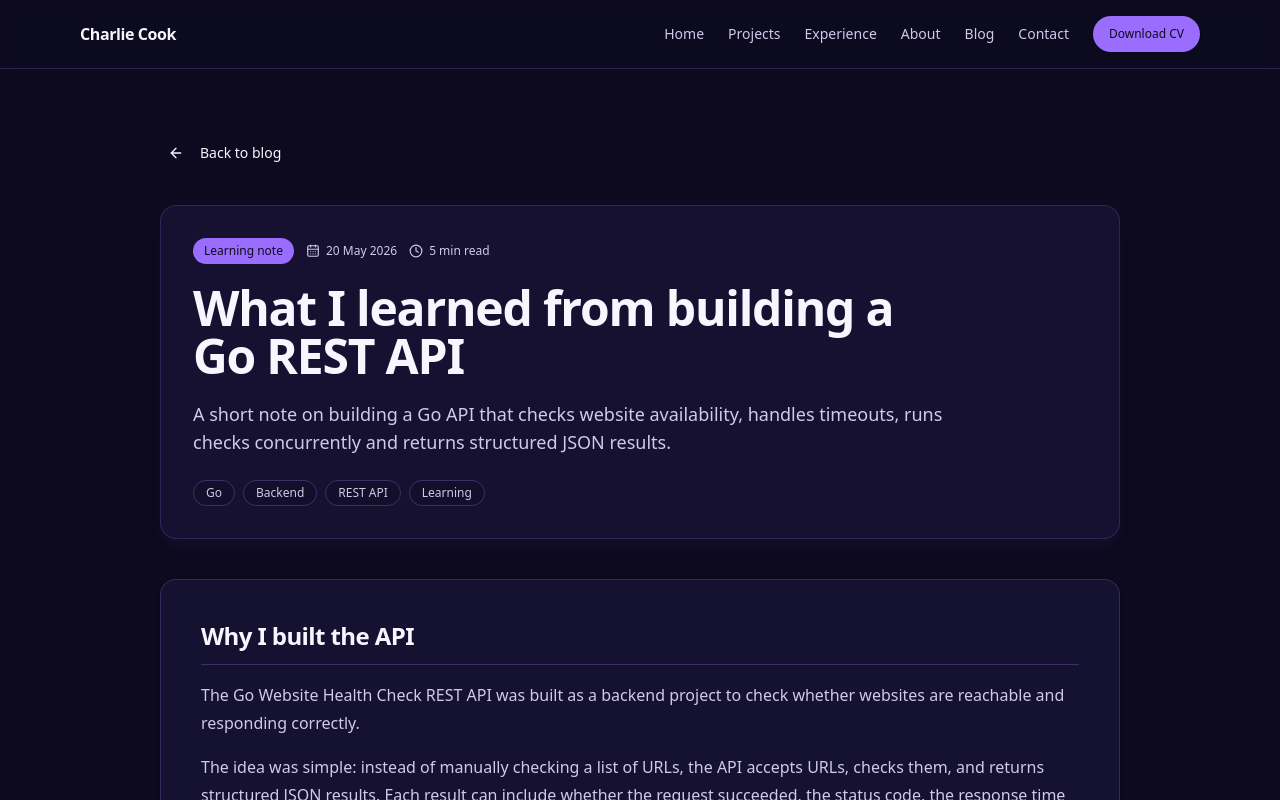
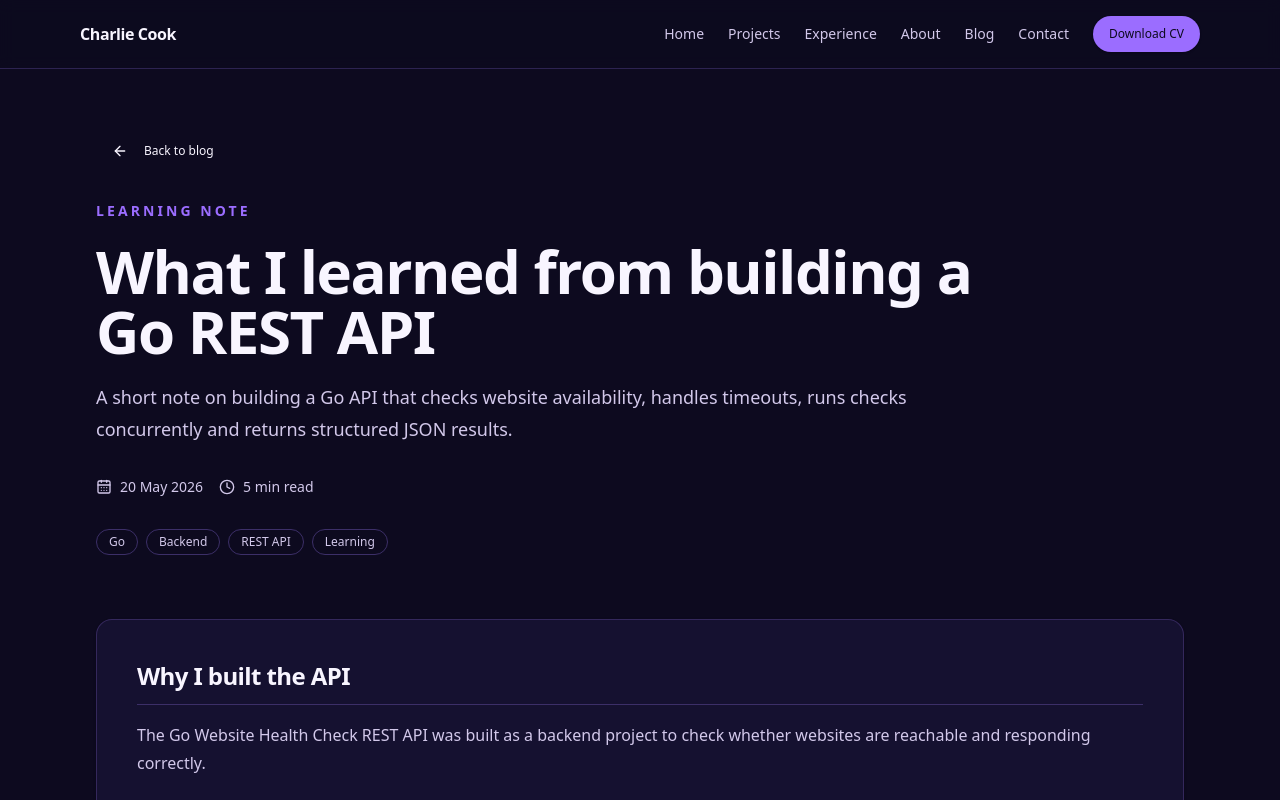
Before and after one commit to MrCook17/personal-portfolio, a Next.js app: page /blog/building-a-go-rest-api in a window 1280 px wide. Shown: the top 800 px of the page. Built offline with nearby package versions, Linux system fonts and the light colour scheme; no server answers.

Commit message:
Improved blog post footer navigation

```diff
--- a/src/app/blog/[slug]/page.tsx
+++ b/src/app/blog/[slug]/page.tsx
@@ -4,6 +4,7 @@ import { notFound } from "next/navigation";
 import { BlogPostLayout } from "@/components/blog/blog-post-layout";
 import { blogPostComponents } from "@/content/blog-post-components";
 import {
+  getAdjacentBlogPosts,
   getPublishedBlogPostBySlug,
   getPublishedBlogPosts,
 } from "@/content/blog-posts";
@@ -56,13 +57,14 @@ export default async function BlogPostPage({ params }: BlogPostPageProps) {
   }
 
   const BlogPostContent = blogPostComponents[post.slug];
+  const { previousPost, nextPost } = getAdjacentBlogPosts(post.slug);
 
   if (!BlogPostContent) {
     notFound();
   }
 
   return (
-    <BlogPostLayout post={post}>
+    <BlogPostLayout post={post} previousPost={previousPost} nextPost={nextPost}>
       <BlogPostContent />
     </BlogPostLayout>
   );
--- a/src/components/blog/blog-post-layout.tsx
+++ b/src/components/blog/blog-post-layout.tsx
@@ -2,8 +2,8 @@ import { ArrowLeft, CalendarDays, Clock } from "lucide-react";
 import Link from "next/link";
 import type { PropsWithChildren } from "react";
 
-import { Badge } from "@/components/ui/badge";
-import { Button, ButtonGroup } from "@/components/ui/button";
+import { BlogPostNavigation } from "@/components/blog/blog-post-navigation";
+import { Button } from "@/components/ui/button";
 import { Container } from "@/components/ui/container";
 import { MdxContent } from "@/components/ui/mdx-content";
 import { Tag } from "@/components/ui/tag";
@@ -11,6 +11,8 @@ import type { BlogPost } from "@/types/blog";
 
 type BlogPostLayoutProps = PropsWithChildren<{
   post: BlogPost;
+  previousPost?: BlogPost;
+  nextPost?: BlogPost;
 }>;
 
 const dateFormatter = new Intl.DateTimeFormat("en-GB", {
@@ -19,67 +21,61 @@ const dateFormatter = new Intl.DateTimeFormat("en-GB", {
   year: "numeric",
 });
 
-export function BlogPostLayout({ post, children }: BlogPostLayoutProps) {
+export function BlogPostLayout({
+  post,
+  previousPost,
+  nextPost,
+  children,
+}: BlogPostLayoutProps) {
   const formattedDate = dateFormatter.format(
     new Date(`${post.date}T00:00:00Z`),
   );
 
   return (
-    <article className="py-12 md:py-16">
-      <Container size="md">
-        <Button asChild variant="ghost" className="mb-8 -ml-3">
-          <Link href="/blog">
-            <ArrowLeft className="mr-2 h-4 w-4" aria-hidden="true" />
-            Back to blog
-          </Link>
-        </Button>
+    <article>
+      <Container size="lg" className="pb-20 md:pb-24">
+        <header className="space-y-8 py-12 md:py-16">
+          <Button asChild variant="ghost" size="sm">
+            <Link href="/blog">
+              <ArrowLeft className="mr-2 size-4" aria-hidden="true" />
+              Back to blog
+            </Link>
+          </Button>
 
-        <header className="rounded-2xl border border-border/70 bg-card/75 p-6 shadow-lg shadow-primary/5 md:p-8">
-          <div className="mb-5 flex flex-wrap items-center gap-3">
-            <Badge>Learning note</Badge>
-            <span className="inline-flex items-center gap-1.5 text-xs text-muted-foreground">
-              <CalendarDays className="h-3.5 w-3.5" aria-hidden="true" />
+          <div className="max-w-4xl space-y-5">
+            <p className="text-sm font-semibold tracking-[0.22em] text-primary uppercase">
+              Learning note
+            </p>
+            <h1 className="text-4xl font-bold tracking-tight text-foreground md:text-6xl">
+              {post.title}
+            </h1>
+            <p className="text-lg leading-8 text-muted-foreground">
+              {post.description}
+            </p>
+          </div>
+
+          <div className="flex flex-wrap gap-4 text-sm text-muted-foreground">
+            <span className="inline-flex items-center gap-2">
+              <CalendarDays className="h-4 w-4" aria-hidden="true" />
               {formattedDate}
             </span>
-            <span className="inline-flex items-center gap-1.5 text-xs text-muted-foreground">
-              <Clock className="h-3.5 w-3.5" aria-hidden="true" />
+            <span className="inline-flex items-center gap-2">
+              <Clock className="h-4 w-4" aria-hidden="true" />
               {post.readingTime}
             </span>
           </div>
 
-          <h1 className="max-w-3xl text-3xl font-bold tracking-tight text-foreground md:text-5xl">
-            {post.title}
-          </h1>
-
-          <p className="mt-5 max-w-3xl text-base leading-7 text-muted-foreground md:text-lg">
-            {post.description}
-          </p>
-
-          <div className="mt-6 flex flex-wrap gap-2">
+          <div className="flex flex-wrap gap-2">
             {post.tags.map((tag) => (
               <Tag key={tag}>{tag}</Tag>
             ))}
           </div>
         </header>
 
-        <MdxContent className="mt-10">{children}</MdxContent>
+        <div className="space-y-10 md:space-y-12">
+          <MdxContent>{children}</MdxContent>
 
-        <div className="mt-10 rounded-2xl border border-border/70 bg-muted/20 p-6">
-          <h2 className="text-xl font-semibold text-foreground">
-            Keep exploring
-          </h2>
-          <p className="mt-2 max-w-2xl text-sm leading-6 text-muted-foreground">
-            These notes support the project case studies, but the main portfolio
-            evidence still lives in the projects and experience pages.
-          </p>
-          <ButtonGroup className="mt-5">
-            <Button asChild>
-              <Link href="/projects">View projects</Link>
-            </Button>
-            <Button asChild variant="outline">
-              <Link href="/experience">View experience</Link>
-            </Button>
-          </ButtonGroup>
+          <BlogPostNavigation previousPost={previousPost} nextPost={nextPost} />
         </div>
       </Container>
     </article>
--- /dev/null
+++ b/src/components/blog/blog-post-navigation.tsx
@@ -0,0 +1,64 @@
+import { ArrowLeft, ArrowRight } from "lucide-react";
+import Link from "next/link";
+
+import { Button } from "@/components/ui/button";
+import type { BlogPost } from "@/types/blog";
+
+type BlogPostNavigationProps = {
+  previousPost?: BlogPost;
+  nextPost?: BlogPost;
+};
+
+export function BlogPostNavigation({
+  previousPost,
+  nextPost,
+}: BlogPostNavigationProps) {
+  const hasAdjacentPosts = Boolean(previousPost || nextPost);
+
+  return (
+    <nav aria-label="Blog post navigation" className="mt-12">
+      {hasAdjacentPosts ? (
+        <div className="flex flex-col gap-4 md:flex-row md:items-center md:justify-between">
+          <div className="min-w-0">
+            {previousPost ? (
+              <Button
+                asChild
+                variant="outline"
+                className="h-auto max-w-full py-2 text-left whitespace-normal"
+              >
+                <Link
+                  href={previousPost.href}
+                  aria-label={`Previous post: ${previousPost.title}`}
+                >
+                  <ArrowLeft className="mr-2 size-4" aria-hidden="true" />
+                  {previousPost.title}
+                </Link>
+              </Button>
+            ) : (
+              <span />
+            )}
+          </div>
+
+          <div className="flex min-w-0 justify-start md:justify-end">
+            {nextPost ? (
+              <Button
+                asChild
+                className="h-auto max-w-full py-2 text-left whitespace-normal"
+              >
+                <Link
+                  href={nextPost.href}
+                  aria-label={`Next post: ${nextPost.title}`}
+                >
+                  {nextPost.title}
+                  <ArrowRight className="ml-2 size-4" aria-hidden="true" />
+                </Link>
+              </Button>
+            ) : (
+              <span />
+            )}
+          </div>
+        </div>
+      ) : null}
+    </nav>
+  );
+}
--- a/src/components/case-studies/case-study-navigation.tsx
+++ b/src/components/case-studies/case-study-navigation.tsx
@@ -24,7 +24,7 @@ export function CaseStudyNavigation({ currentSlug }: CaseStudyNavigationProps) {
   return (
     <nav
       aria-label="Case study navigation"
-      className="mt-12 flex flex-col gap-4 border-t border-border pt-8 md:flex-row md:items-center md:justify-between"
+      className="mt-12 flex flex-col gap-4 md:flex-row md:items-center md:justify-between"
     >
       <div className="min-w-0">
         {previousProject?.caseStudyUrl ? (
--- a/src/content/blog-posts.ts
+++ b/src/content/blog-posts.ts
@@ -73,6 +73,27 @@ export function getPublishedBlogPostBySlug(slug: string) {
   return post;
 }
 
+export function getAdjacentBlogPosts(slug: string) {
+  const publishedPosts = getPublishedBlogPosts();
+  const currentIndex = publishedPosts.findIndex((post) => post.slug === slug);
+
+  if (currentIndex === -1) {
+    return {
+      previousPost: undefined,
+      nextPost: undefined,
+    };
+  }
+
+  return {
+    previousPost:
+      currentIndex > 0 ? publishedPosts[currentIndex - 1] : undefined,
+    nextPost:
+      currentIndex < publishedPosts.length - 1
+        ? publishedPosts[currentIndex + 1]
+        : undefined,
+  };
+}
+
 export function getBlogTags() {
   return Array.from(
     new Set(getPublishedBlogPosts().flatMap((post) => post.tags)),
```
Also changed, not shown: 1 other file (tests, documents, lock files or other folders).
